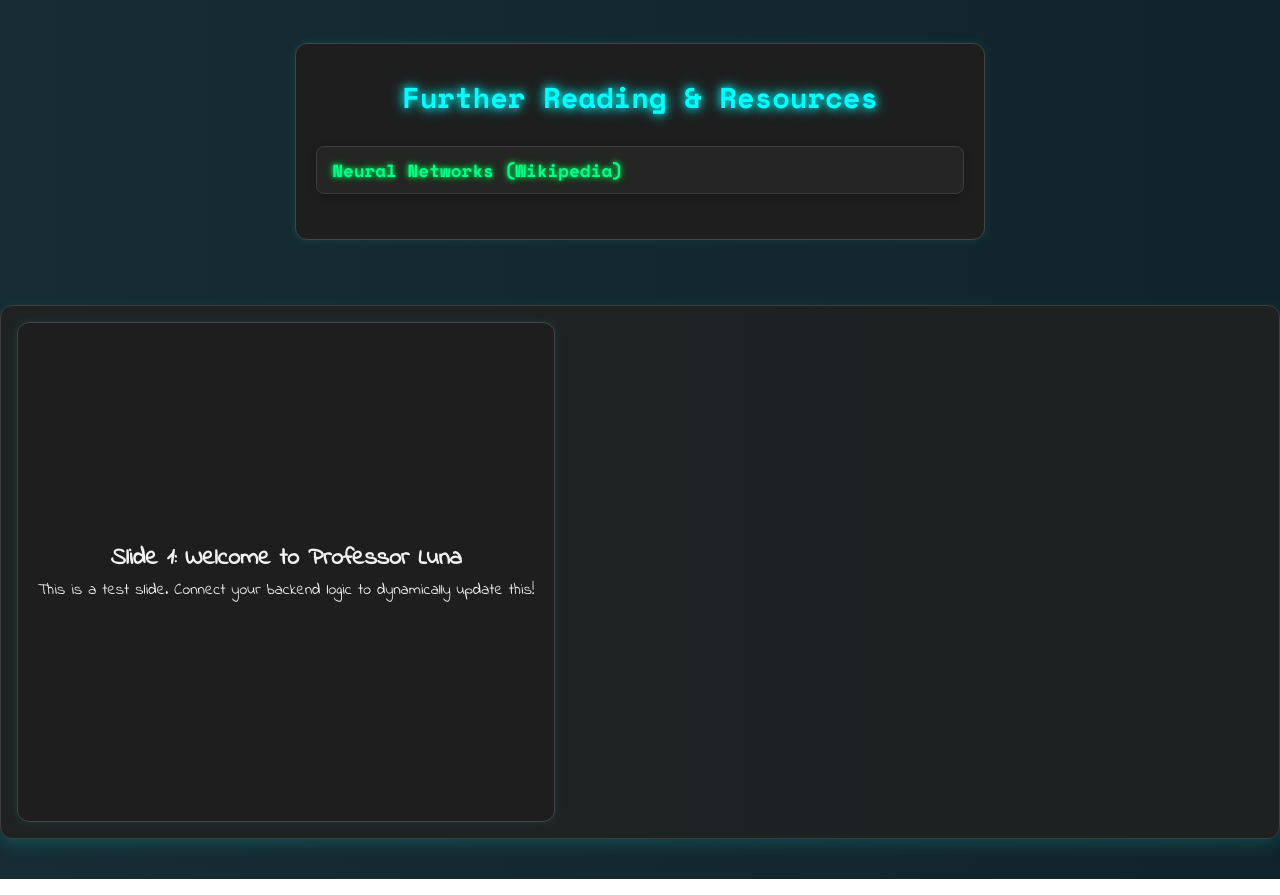
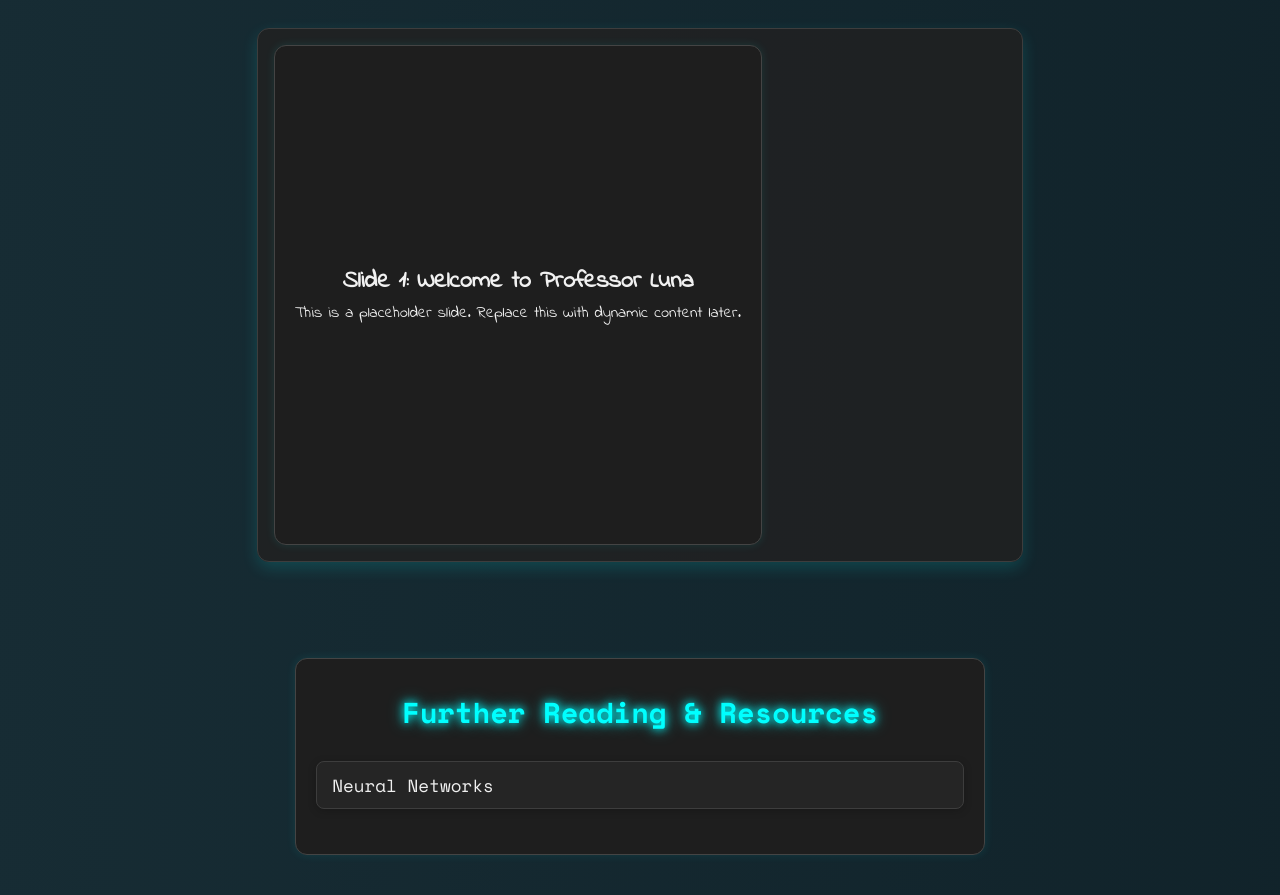
Before and after one commit to Zainazfar/Prof-Luna, a website: page index.html in a window 1280 px wide. Shown: the part 891-1786 px from the top of the page. Drawn offline with nearby package versions, Linux system fonts and the light colour scheme.

Commit message:
Update index.html

```diff
--- a/index.html
+++ b/index.html
@@ -91,24 +91,28 @@
       <div id="output"></div>
       <div id="error" hidden></div>
 
-      <section id="resources-section">
+      <!-- Slides section first -->
+      <section id="slideshow-wrapper">
+        <div id="slideshow" hidden>
+          <!-- Example slide for testing -->
+          <div class="slide">
+            <h2>Slide 1: Welcome to Professor Luna</h2>
+            <p>This is a placeholder slide. Replace this with dynamic content later.</p>
+          </div>
+        </div>
+      </section>
+
+      <!-- Resources section BELOW slides -->
+      <section id="resources-section" style="display: none;">
         <div class="resource-container">
           <h2>Further Reading & Resources</h2>
           <ul id="resources-list">
-            <li><a href="https://en.wikipedia.org/wiki/Artificial_neural_network" target="_blank">Neural Networks (Wikipedia)</a></li>
+            <li>Neural Networks</li>
           </ul>
         </div>
       </section>
+
     </main>
-
-    <section id="slideshow-wrapper">
-      <div id="slideshow">
-        <div class="slide">
-          <h2>Slide 1: Welcome to Professor Luna</h2>
-          <p>This is a test slide. Connect your backend logic to dynamically update this!</p>
-        </div>
-      </div>
-    </section>
 
     <section id="quiz-wrapper" hidden>
       <div id="quiz-container" class="quiz-container"></div>
@@ -142,6 +146,10 @@
             el.classList.add('loaded');
           });
         }, 100);
+
+        // For testing: show slides and resources
+        document.getElementById('slideshow').hidden = false;
+        document.getElementById('resources-section').style.display = 'block';
       });
 
       document.getElementById('surprise-me')?.addEventListener('click', () => {
```
